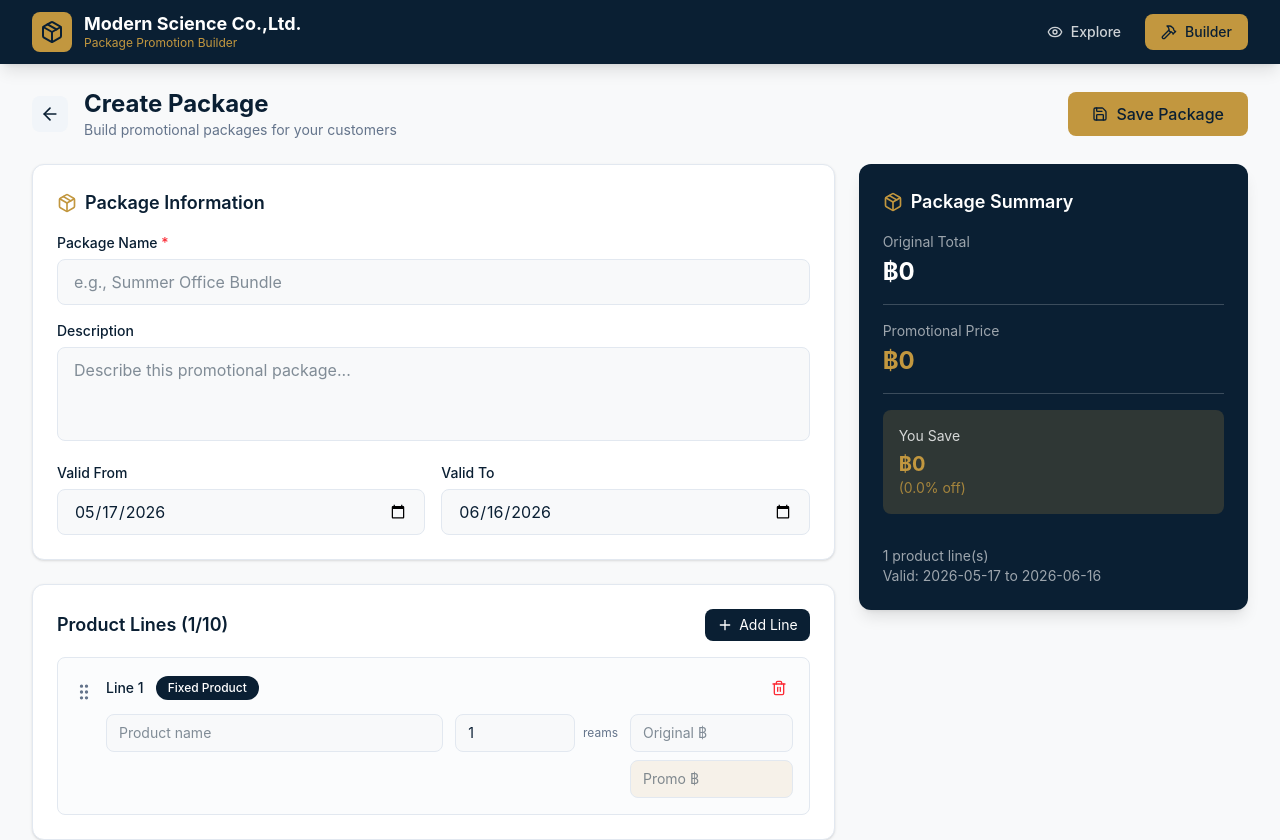
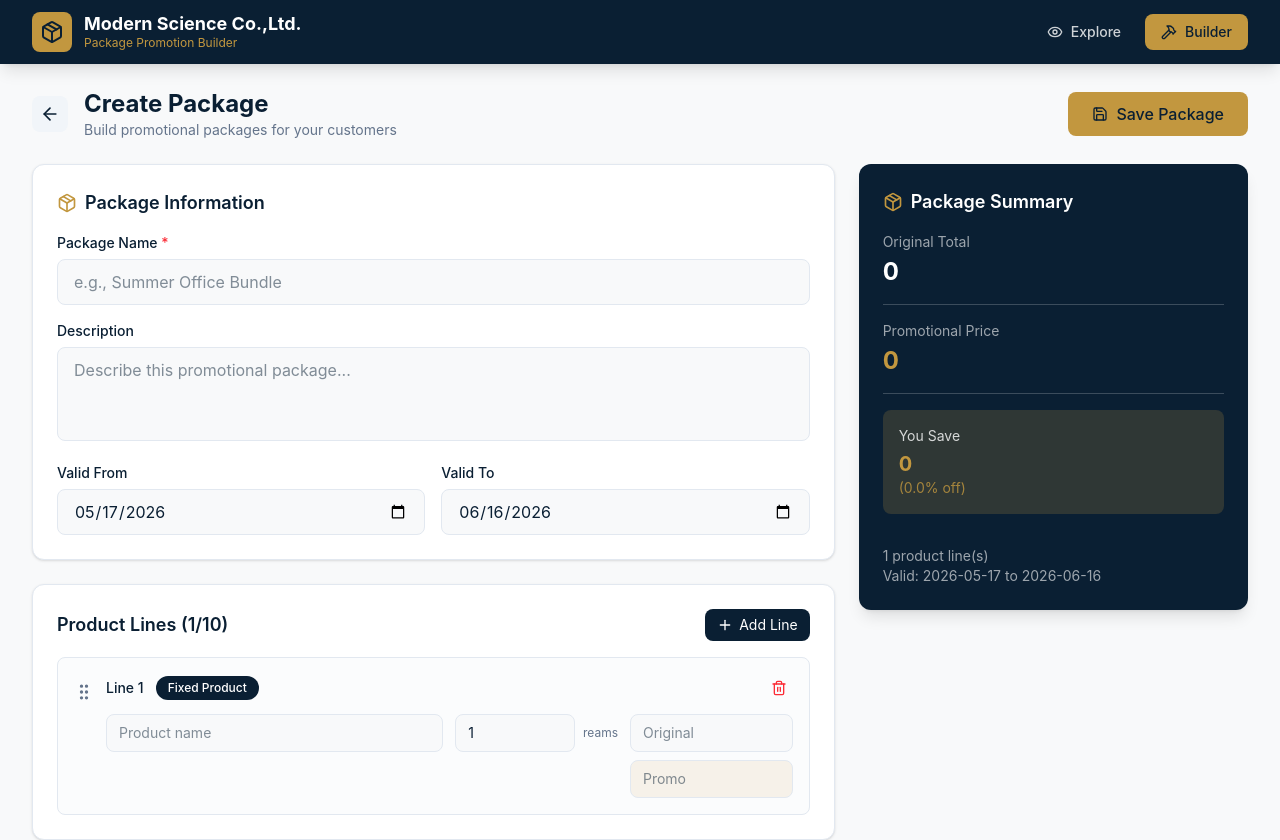
Before and after one commit to edennaymyo/package-sale-builder, a React (Vite) app: page /builder in a window 1280 px wide. Shown: the top 840 px of the page. Built offline with nearby package versions, Linux system fonts and the light colour scheme.

Commit message:
Update package builder pages

```diff
--- a/src/pages/BuilderPage.tsx
+++ b/src/pages/BuilderPage.tsx
@@ -439,21 +439,21 @@ export function BuilderPage() {
               <div className="pb-4 border-b border-white/20">
                 <p className="text-white/60 text-sm mb-1">Original Total</p>
                 <p className="text-2xl font-bold">
-                  ฿{formatCurrency(totals.originalTotal)}
+                  {formatCurrency(totals.originalTotal)}
                 </p>
               </div>
 
               <div className="pb-4 border-b border-white/20">
                 <p className="text-white/60 text-sm mb-1">Promotional Price</p>
                 <p className="text-2xl font-bold text-gold">
-                  ฿{formatCurrency(totals.promoTotal)}
+                  {formatCurrency(totals.promoTotal)}
                 </p>
               </div>
 
               <div className="bg-gold/20 rounded-lg p-4">
                 <p className="text-white/80 text-sm mb-1">You Save</p>
                 <p className="text-xl font-bold text-gold">
-                  ฿{formatCurrency(totals.discountAmount)}
+                  {formatCurrency(totals.discountAmount)}
                 </p>
                 <p className="text-sm text-gold/80">
                   ({formatPercent(totals.discountPercent)} off)
@@ -516,14 +516,14 @@ function ProductInput({ product, onChange, error, onRemove }: ProductInputProps)
             type="number"
             value={product.originalPrice || ''}
             onChange={e => onChange({ originalPrice: parseFloat(e.target.value) || 0 })}
-            placeholder="Original ฿"
+            placeholder="Original"
             className="w-full px-3 py-2 text-sm rounded-lg border bg-background focus:ring-2 focus:ring-gold/50 focus:border-gold outline-none transition-all"
           />
           <input
             type="number"
             value={product.promoPrice || ''}
             onChange={e => onChange({ promoPrice: parseFloat(e.target.value) || 0 })}
-            placeholder="Promo ฿"
+            placeholder="Promo"
             className="w-full px-3 py-2 text-sm rounded-lg border bg-gold/10 focus:ring-2 focus:ring-gold/50 focus:border-gold outline-none transition-all"
           />
         </div>
--- a/src/pages/ExplorePage.tsx
+++ b/src/pages/ExplorePage.tsx
@@ -168,13 +168,13 @@ export function ExplorePage() {
                     <div>
                       <p className="text-xs text-muted-foreground">Original</p>
                       <p className="font-medium line-through text-muted-foreground">
-                        ฿{formatCurrency(totals.originalTotal)}
+                        {formatCurrency(totals.originalTotal)}
                       </p>
                     </div>
                     <div className="text-right">
                       <p className="text-xs text-muted-foreground">Promo Price</p>
                       <p className="font-bold text-lg text-gold">
-                        ฿{formatCurrency(totals.promoTotal)}
+                        {formatCurrency(totals.promoTotal)}
                       </p>
                     </div>
                   </div>
--- a/src/pages/PackageDetailPage.tsx
+++ b/src/pages/PackageDetailPage.tsx
@@ -79,7 +79,7 @@ export function PackageDetailPage() {
     if (!pkg) return
     const pkgTotals = calculatePackageTotals(pkg, selections)
     const text = `🎁 ${pkg.name}\n\n` +
-      `💰 Special Price: ฿${formatCurrency(pkgTotals.promoTotal)}\n` +
+      `💰 Special Price: ${formatCurrency(pkgTotals.promoTotal)}\n` +
       `📦 Save ${formatPercent(pkgTotals.discountPercent)}!\n\n` +
       `📅 Valid: ${pkg.validFrom} to ${pkg.validTo}\n\n` +
       `Contact Modern Science Co.,Ltd. for inquiry!`
@@ -253,10 +253,10 @@ export function PackageDetailPage() {
                       </div>
                       <div className="text-right">
                         <p className="text-xs text-muted-foreground line-through">
-                          ฿{formatCurrency(lineTotal.original)}
+                          {formatCurrency(lineTotal.original)}
                         </p>
                         <p className="font-semibold text-gold">
-                          ฿{formatCurrency(lineTotal.promo)}
+                          {formatCurrency(lineTotal.promo)}
                         </p>
                       </div>
                     </div>
@@ -269,13 +269,13 @@ export function PackageDetailPage() {
                 <div className="flex justify-between items-center mb-2">
                   <span className="text-sm text-muted-foreground">Original Price:</span>
                   <span className="line-through text-muted-foreground">
-                    ฿{formatCurrency(totals.originalTotal)}
+                    {formatCurrency(totals.originalTotal)}
                   </span>
                 </div>
                 <div className="flex justify-between items-center mb-2">
                   <span className="text-sm font-medium">Package Price:</span>
                   <span className="text-2xl font-bold text-gold">
-                    ฿{formatCurrency(totals.promoTotal)}
+                    {formatCurrency(totals.promoTotal)}
                   </span>
                 </div>
                 <div className="flex justify-between items-center pt-2 border-t border-navy/10">
@@ -284,7 +284,7 @@ export function PackageDetailPage() {
                     You Save:
                   </span>
                   <span className="text-green-600 font-bold">
-                    ฿{formatCurrency(totals.discountAmount)} ({formatPercent(totals.discountPercent)})
+                    {formatCurrency(totals.discountAmount)} ({formatPercent(totals.discountPercent)})
                   </span>
                 </div>
               </div>
@@ -334,10 +334,10 @@ function ProductLineCard({ line, index, selectedOptionId, onSelectOption }: Prod
           </div>
           <div className="text-right">
             <p className="text-sm text-muted-foreground line-through">
-              ฿{formatCurrency(lineTotal.original)}
+              {formatCurrency(lineTotal.original)}
             </p>
             <p className="font-bold text-gold">
-              ฿{formatCurrency(lineTotal.promo)}
+              {formatCurrency(lineTotal.promo)}
             </p>
           </div>
         </div>
@@ -390,13 +390,13 @@ function ProductLineCard({ line, index, selectedOptionId, onSelectOption }: Prod
                 </div>
                 <div className="text-right">
                   <p className="text-xs text-muted-foreground line-through">
-                    ฿{formatCurrency(optOriginal)}
+                    {formatCurrency(optOriginal)}
                   </p>
                   <p className={cn(
                     'font-bold',
                     isSelected ? 'text-gold' : 'text-muted-foreground'
                   )}>
-                    ฿{formatCurrency(optTotal)}
+                    {formatCurrency(optTotal)}
                   </p>
                 </div>
               </button>
```
Also changed, not shown: 1 other file (tests, documents, lock files or other folders).
